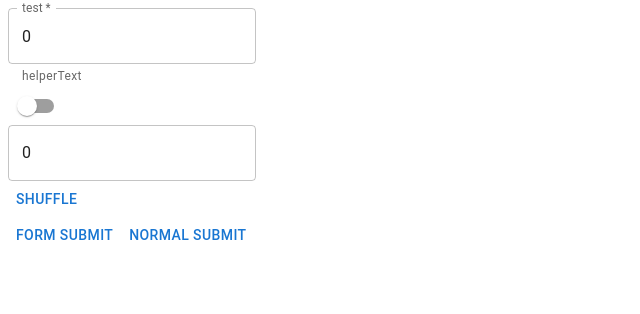
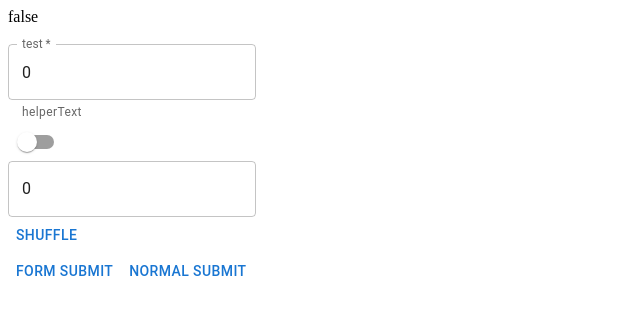
Before and after one commit to kaizhilam/form-react, a React (Create React App) app: page / in a window 1280 px wide. Shown: the top 314 px of the page, without its empty margins (0-640 px from the left). Built offline with nearby package versions, Linux system fonts and the light colour scheme.

Commit message:
Add FormIsValid prop onto childActions

```diff
--- a/src/App.tsx
+++ b/src/App.tsx
@@ -32,6 +32,14 @@ function App() {
         >
           {({ submit }) => (
             <>
+              <FormItem id="check" name="check">
+                {(props, { formIsValid }) => (
+                  <>
+                    <div>{formIsValid.toString()}</div>
+                  </>
+                )}
+              </FormItem>
+              <br />
               <FormItem
                 id="test"
                 label="test"
--- a/src/components/Form/index.tsx
+++ b/src/components/Form/index.tsx
@@ -57,11 +57,13 @@ interface IForm {
 }
 
 interface IFormContext {
+  calculateIsValid: () => boolean;
   deregisterError: (fieldName: string) => void;
   deregisterForceUpdate: (fieldName: string) => void;
   deregisterSetDatas: (fieldName: string) => void;
   deregisterValidations: (fieldName: string) => void;
   getFormData: (fieldName?: string) => IFormData | PrimitiveValue;
+  registerAlwaysUpdate: (fieldName: string) => void;
   registerDependencies: (fieldName: string, dependency: string) => void;
   registerError: (
     fieldName: string,
@@ -100,6 +102,7 @@ export function Form(props: IForm) {
 
   const modifiedFormData = useRef<IFormData>({});
 
+  const alwaysUpdate = useRef<string[]>([]);
   const dependencies = useRef<IDependencies>({});
   const errors = useRef<IErrors>({});
   const focusedKeyValuePair = useRef<IFocusKeyValue>({
@@ -191,6 +194,9 @@ export function Form(props: IForm) {
       );
     }
     triggerFormValidation();
+    alwaysUpdate.current.forEach((key) => {
+      forceUpdates.current[key]();
+    });
     onSubmit?.(generateOnChangeProps());
   };
 
@@ -202,6 +208,9 @@ export function Form(props: IForm) {
     modifiedFormData.current = dataToMerge;
     dependencies.current?.[fieldName]?.forEach((d) => {
       forceUpdates.current[d]();
+    });
+    alwaysUpdate.current.forEach((name) => {
+      forceUpdates.current[name]();
     });
     onChange?.(generateOnChangeProps());
   };
@@ -218,6 +227,12 @@ export function Form(props: IForm) {
         setFieldError: errors.current[fieldName],
       });
       forceUpdates.current?.[fieldName]?.();
+    }
+  };
+
+  const registerAlwaysUpdate = (fieldName: string) => {
+    if (!alwaysUpdate.current.find((n) => n === fieldName)) {
+      alwaysUpdate.current = [...alwaysUpdate.current, fieldName];
     }
   };
 
@@ -336,11 +351,13 @@ export function Form(props: IForm) {
     <>
       <FormContext.Provider
         value={{
+          calculateIsValid,
           deregisterError,
           deregisterForceUpdate,
           deregisterSetDatas,
           deregisterValidations,
           getFormData,
+          registerAlwaysUpdate,
           registerDependencies,
           registerError,
           registerFocusedKeyValuePair,
--- a/src/components/FormItem/index.tsx
+++ b/src/components/FormItem/index.tsx
@@ -26,6 +26,7 @@ interface IChildProps {
 
 interface IChildActions {
   getFieldValue: (fieldName: string) => PrimitiveValue;
+  formIsValid: boolean;
   setFieldValue: (fieldValue: PrimitiveValue) => void;
   setFormValue: (fieldName: string, fieldValue: PrimitiveValue) => void;
 }
@@ -60,15 +61,18 @@ export function FormItem(props: IFormItem) {
 
   const [data, setData] = useState<PrimitiveValue>("");
   const [error, setError] = useState<string>("");
+  const [firstRender, setFirstRender] = useState<boolean>(true);
 
   const focused = useRef<boolean>(false);
 
   const {
+    calculateIsValid,
     deregisterError,
     deregisterForceUpdate,
     deregisterSetDatas,
     deregisterValidations,
     getFormData,
+    registerAlwaysUpdate,
     registerDependencies,
     registerError,
     registerFocusedKeyValuePair,
@@ -79,6 +83,11 @@ export function FormItem(props: IFormItem) {
     setFormDataWithRerender,
     triggerFieldValidation,
   } = useContext(FormContext);
+
+  useEffect(() => {
+    // console.log("first render");
+    setFirstRender(false);
+  }, []);
 
   useEffect(() => {
     registerError(name, setError);
@@ -202,6 +211,10 @@ export function FormItem(props: IFormItem) {
       registerDependencies(name, fieldName);
       return getFieldValue(fieldName);
     },
+    get formIsValid() {
+      firstRender && registerAlwaysUpdate(name);
+      return calculateIsValid();
+    },
     setFieldValue,
     setFormValue,
   };
```
Also changed, not shown: 1 other file (tests, documents, lock files or other folders).
